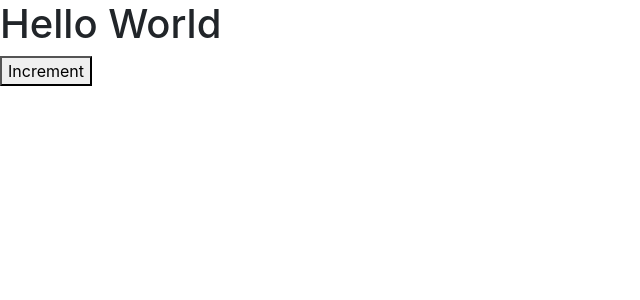
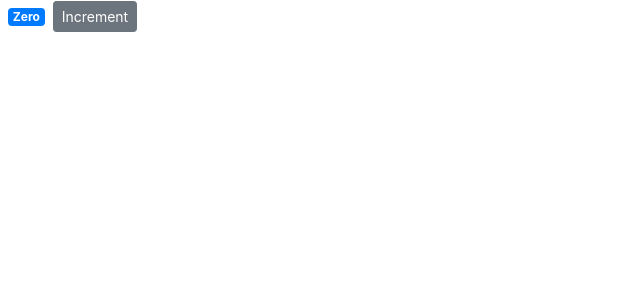
Before and after one commit to faizah1992/counter-app---react-practice, a React (Create React App) app: page / in a window 1280 px wide. Shown: the top 300 px of the page, without its empty margins (0-640 px from the left). Built offline with nearby package versions, Linux system fonts and the light colour scheme.

Commit message:
formatcount added

```diff
--- a/src/components/counter.jsx
+++ b/src/components/counter.jsx
@@ -1,14 +1,25 @@
 import React, { Component } from 'react'
 
 class Counter extends Component {
+    state = {
+        count: 0,
+    }
+
 
     render() {
         return (
             <div>
-                <h1>Hello World</h1>
-                <button>Increment</button>
+                <span className='badge badge-primary m-2'>
+                    {this.formatCount()}
+                </span>
+                <button className='btn btn-secondary btn-sm'>Increment</button>
             </div>
          );
+    }
+
+    formatCount(){
+        const {count} = this.state
+        return count === 0 ? 'Zero' : count
     }
 }
 
```
